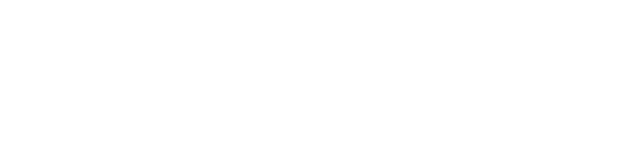
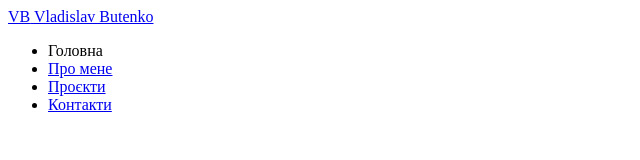
Before and after one commit to Fyz-dev/portfolio-lab, a plain HTML site: page index.html in a window 1280 px wide. Shown: the whole page, without its empty margins (0-640 px from the left). Drawn offline with Linux system fonts and the light colour scheme.

Commit message:
feat: add header structure to index.html

```diff
--- a/index.html
+++ b/index.html
@@ -10,5 +10,24 @@
     <meta name="author" content="Vladislav Butenko" />
     <title>Vladislav Butenko — Портфоліо</title>
   </head>
-  <body></body>
+  <body>
+    <!-- ===== HEADER ===== -->
+    <header>
+      <div>
+        <a href="index.html" aria-label="Головна">
+          <span>VB</span>
+          <span>Vladislav Butenko</span>
+        </a>
+
+        <nav aria-label="Головна навігація">
+          <ul>
+            <li><span>Головна</span></li>
+            <li><a href="about.html">Про мене</a></li>
+            <li><a href="projects.html">Проєкти</a></li>
+            <li><a href="contacts.html">Контакти</a></li>
+          </ul>
+        </nav>
+      </div>
+    </header>
+  </body>
 </html>
```
